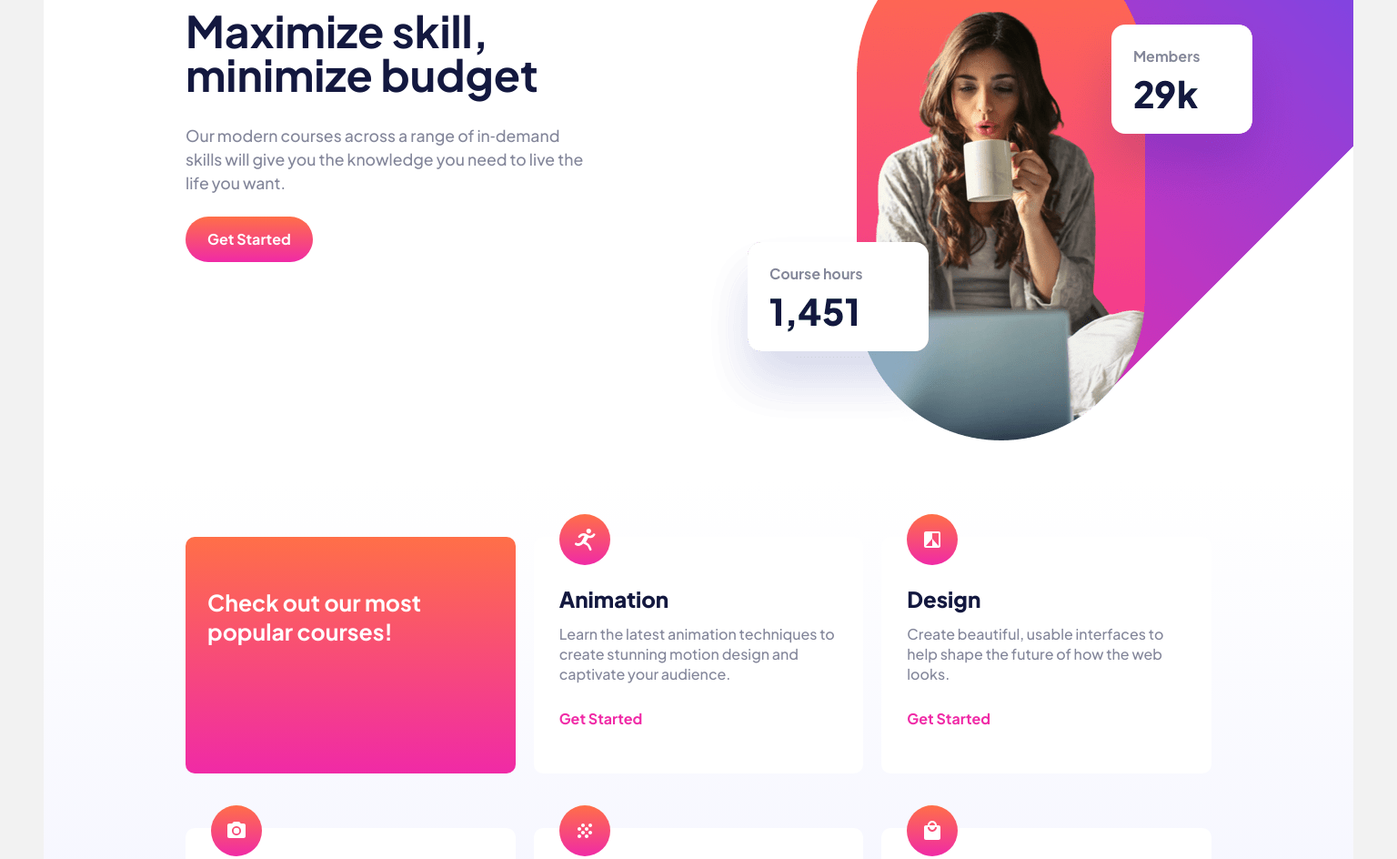
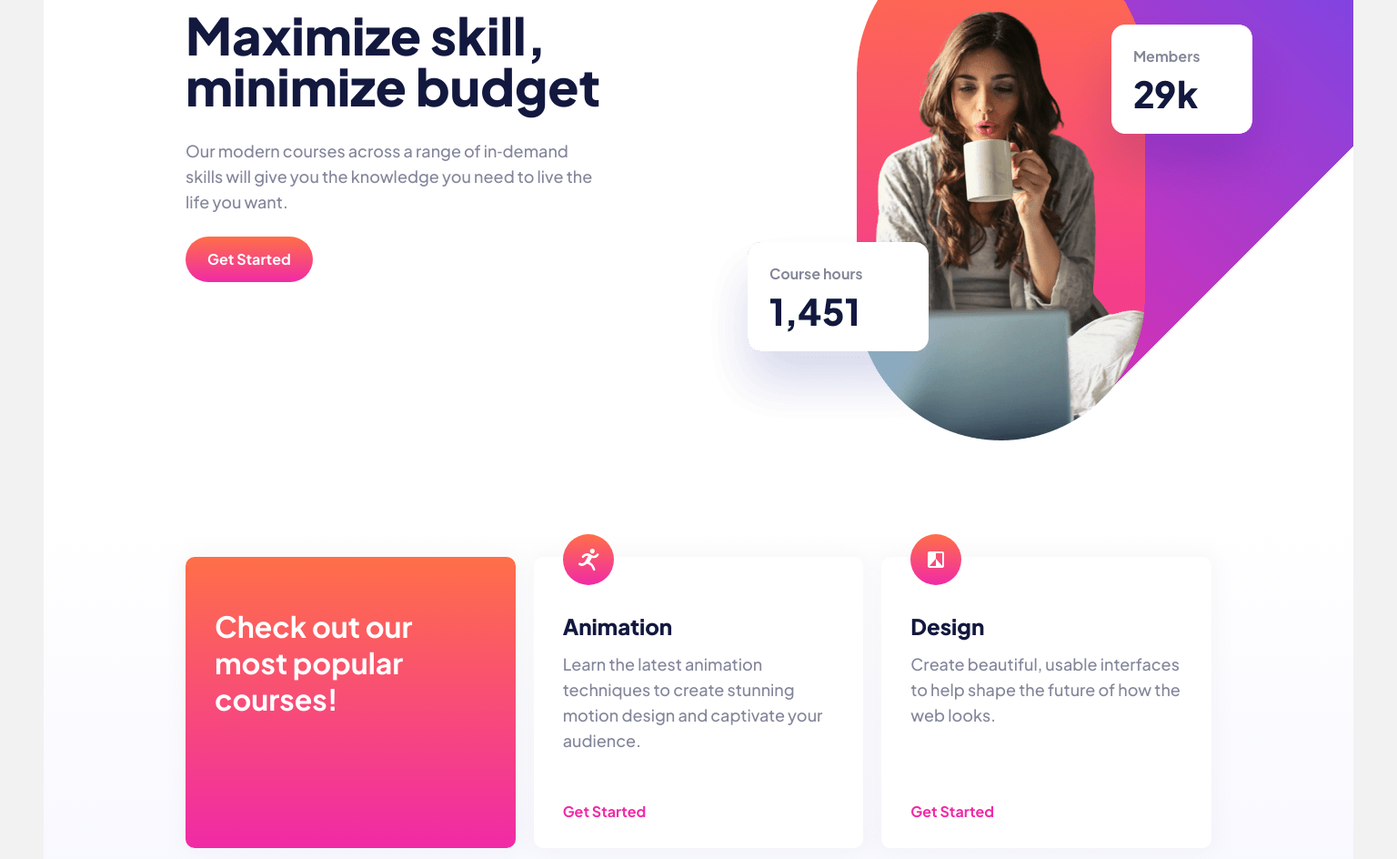
Before and after one commit to DavidBurgess1984/elearning-landing-page, a plain HTML site: page index.html in a window 1536 px wide. Shown: the part 240-1184 px from the top of the page at 91% size. Drawn offline with nearby package versions, Linux system fonts and the light colour scheme.

Commit message:
Resize course panels on desktop layout

```diff
--- a/css.css
+++ b/css.css
@@ -134,7 +134,8 @@ p.description{
     margin:40px 0;
     box-sizing: border-box;
     position: relative;
-    box-shadow: 25 0 50 var(--drop-shadow);
+    /* box-shadow: 25 0 50 var(--drop-shadow); */
+    box-shadow:1px 0px 20px 4px #cccccc24
 }
 
 .promo {
@@ -246,6 +247,18 @@ footer {
 
     .skill-panel{
          margin:20px 0;
+         min-height: 320px;
+         padding:64px 32px 40px 32px;
+    }
+
+    .skill-panel p {
+        font-size: 18px;
+        line-height: 28px;
+    }
+
+    .skill-panel a{
+        position: absolute;
+        bottom:32px;
     }
 
     .container-padding.section-content-footer-padding{
@@ -259,7 +272,19 @@ footer {
 
     .promo{
         align-items:flex-start;
-        padding-top:56px
+        padding-top:56px;
+
+    }
+
+    .promo h2{
+        font-size:32px;
+        line-height: 40px;
+    }
+
+    p.description{
+        width:80%;
+        line-height: 28px;
+        font-size: 18px;
     }
 }
 
@@ -302,11 +327,12 @@ footer {
     }
 
     h1 {
-        font-size: 3em;
+        font-size: 56px;
+        font-weight: 800;
     }
 
     .max-skill-container{
-        width: 40%;
+        width: 50%;
 
     }
 }
```
